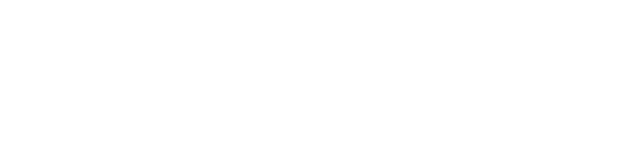
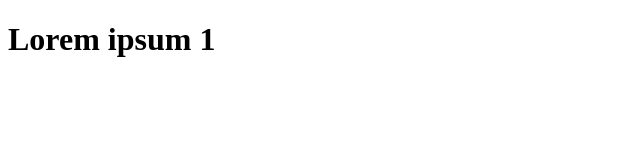
Before and after one commit to inactivefish/webmaking-course, a plain HTML site: page index.html in a window 1280 px wide. Shown: the whole page, without its empty margins (0-640 px from the left). Drawn offline with Linux system fonts and the light colour scheme.

Commit message:
Update index.html

```diff
--- a/index.html
+++ b/index.html
@@ -6,5 +6,6 @@
 	<title>Hello Coursera!</title>
 </head>
 <body>
+	<h1>Lorem ipsum 1</h1>
 </body>
 </html>
```
